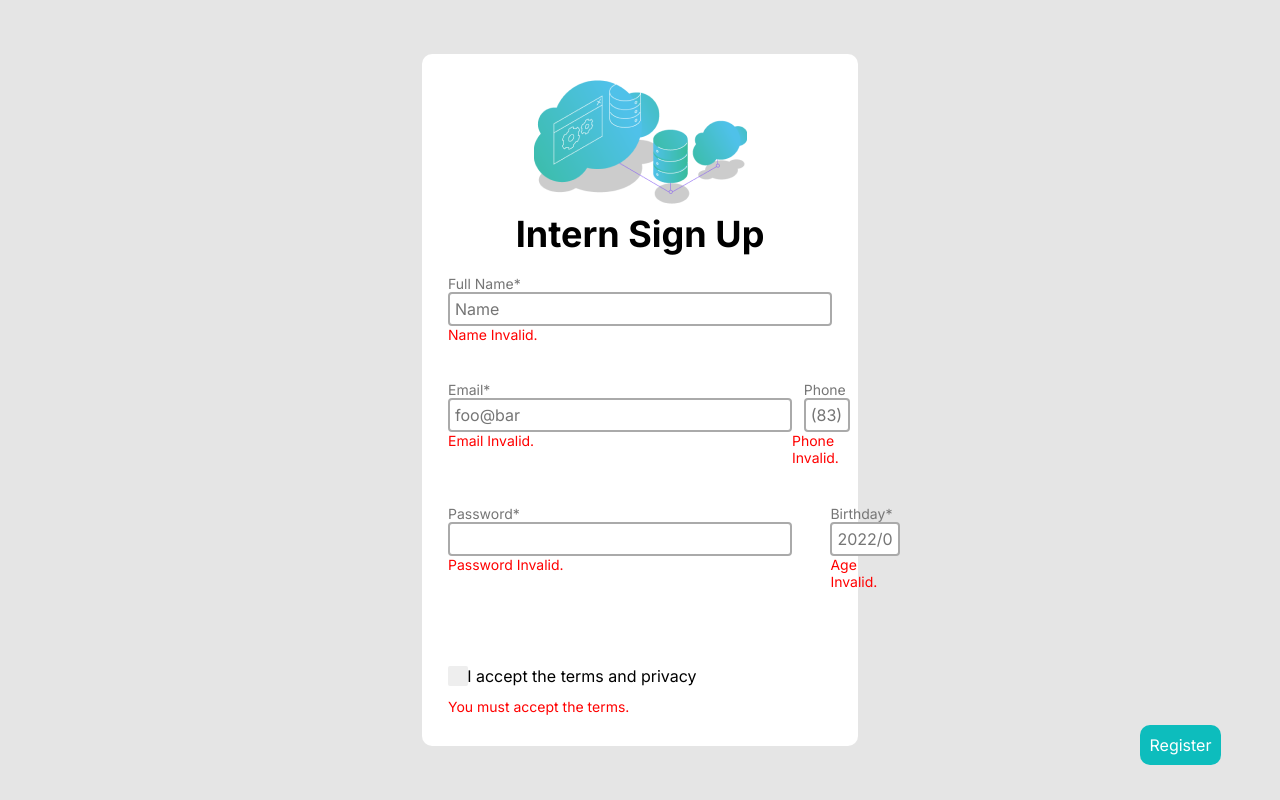
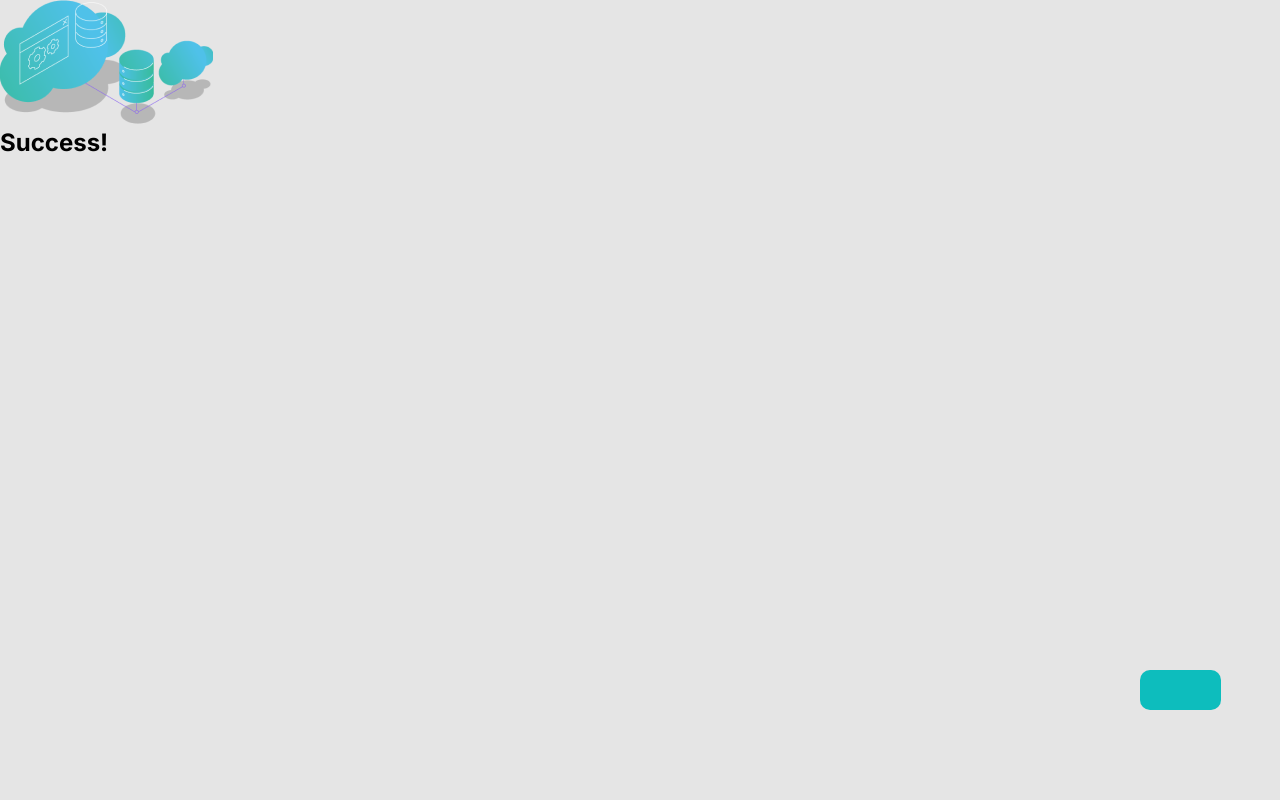
Before and after one commit to saamoff/react-form, a React (Create React App) app: page /success in a window 1280 px wide. Built offline with nearby package versions, Linux system fonts and the light colour scheme.

Commit message:
Feat: created validation in form input

```diff
--- a/package.json
+++ b/package.json
@@ -10,6 +10,7 @@
     "react": "^18.2.0",
     "react-datepicker": "^4.8.0",
     "react-dom": "^18.2.0",
+    "react-router-dom": "^6.3.0",
     "react-scripts": "5.0.1",
     "styled-components": "^5.3.5",
     "web-vitals": "^2.1.4"
--- a/src/App.js
+++ /dev/null
@@ -1,14 +0,0 @@
-import React from "react";
-import Login from "./pages/Login/login.jsx";
-import Success from "./pages/Success/success.js";
-
-const App = () => {
-  return (
-    <div>
-      <Login/>
-      {/* <Success/> */}
-    </div>
-  )
-};
-
-export default App;
--- a/src/components/Button/button.css
+++ b/src/components/Button/button.css
@@ -3,7 +3,7 @@
     justify-content: center;
     position: absolute;
     left: 1140px;
-    top: 725px;
+    top: 670px;
 }
 
 .div-button button{
--- a/src/components/Select/select.jsx
+++ b/src/components/Select/select.jsx
@@ -10,15 +10,16 @@ function TableDatePicker(...props) {
 
   return (
     <div className="date-div">
-      <label>Birthday*</label>
+      <label>Birthdate*</label>
       <DatePicker wrapperClassName="date-picker"
+      name={props.name}
       placeholderText='yyyy/mm/dd'
       dateFormat="yyyy/MM/dd"
       selected={date}
+      required='true'
       onChange={date => setDate(date)}
       minDate={new Date("1945-01-01")}
       maxDate={moment().toDate()}/>
-      { !props.validation && <p className='error'>Age Invalid.</p>}
     </div>
 
   )
--- a/src/index.js
+++ b/src/index.js
@@ -1,10 +1,17 @@
 import React from 'react';
 import ReactDOM from 'react-dom/client';
-import App from './App';
+import Login from './pages/Login/login.jsx'
+import Success from './pages/Success/success.js'
+import { BrowserRouter, Routes, Route } from 'react-router-dom';
 
 const root = ReactDOM.createRoot(document.getElementById('root'));
 root.render(
   <React.StrictMode>
-    <App />
+    <BrowserRouter>
+      <Routes>
+        <Route path='/' element={<Login/>} />
+        <Route path='/success' element={<Success/>} />
+      </Routes>
+    </BrowserRouter>
   </React.StrictMode>
 );
--- a/src/pages/Login/login.jsx
+++ b/src/pages/Login/login.jsx
@@ -4,8 +4,77 @@ import Button from '../../components/Button/button.jsx'
 import photo from '../../assets/data_1.png';
 import './login.css';
 import TableDatePicker from '../../components/Select/select.jsx';
+import { useState } from 'react';
+import { useNavigate } from 'react-router-dom';
 
-const Login = () => {
+function SignUp(){
+
+  const navigation = useNavigate()
+  const [nameVal, setNameVal] = useState(true)
+  const [emailVal, setEmailVal] = useState(true)
+  const [phoneVal, setPhoneVal] = useState(true)
+  const [passVal, setPassVal] = useState(true)
+  const [checkTerm, setCheckTerm] = useState(true)
+  let validation = true
+
+  const validate = (a) =>{
+    a.preventDefault()
+
+    let fullName = localStorage.getItem('Name')
+    let email = localStorage.getItem('Email')
+    let phone = localStorage.getItem('Phone')
+    let password = localStorage.getItem('Password')
+    let terms = localStorage.getItem('terms')
+
+    if(fullName && fullName.length >= 4 && fullName.includes(' ')){
+      setNameVal(true)
+    }else{
+      setNameVal(false)
+      validation = false
+    }
+
+    if(email){
+      if(/^[a-z0-9]+@[a-z0-9]+\.[a-z]+$/.test(email)){
+        setEmailVal(true)
+      }else{
+        setEmailVal(false)
+        validation = false
+      }
+    }
+
+    if(phone){
+      if(/^[0-9]+$/.test(phone)){
+        setPhoneVal(true)
+      }else{
+        setPhoneVal(false)
+        validation = false
+      }
+    }
+
+    if(password){
+      if(/^[6-8]+$/.test(password)){
+        setPassVal(true)
+      }else{
+        setPassVal(false)
+        validation = false
+      }
+    }
+
+    if(terms){
+      if(terms === 'true'){
+        setCheckTerm(true)
+      }else{
+        setCheckTerm(false)
+        validation = false
+      }
+    }
+
+    if(validation){
+      navigation('/success')
+      localStorage.clear()
+    }
+  }
+
   return (
     <section className='main-wrapper'>
       <div className='div-wrapper'>
@@ -14,25 +83,26 @@ const Login = () => {
             <img src={photo} alt="Logo"/>
           </span>
           <h1 className='main-title'>Intern Sign Up</h1>
-          <form>
+          <form onSubmit={a => validate(a)}>
             <div className='form-upper'>
               <span className='flex-wrap'>
-                <Input nameInput="Name" id="Name" label="Full Name*" type="text" placeholder="Name" required/>
+                <Input nameInput="Name" id="Name" label="Full Name*" type="text" placeholder="Name" required validation={nameVal}/>
               </span>
               <span className='flex-wrap'>
-                <Input class="input-email" nameInput="Email" id="Email" label="Email*" type="email" placeholder="foo@bar" required/>
-                <Input class="input-phone" nameInput="Phone" maxLength={11} id="Phone" label="Phone" type="text" placeholder="(83) 00000-0000"/>
+                <Input class="input-email" nameInput="Email" id="Email" label="Email*" type="email" placeholder="foo@bar" required validation={emailVal}/>
+                <Input class="input-phone" nameInput="Phone" maxLength={11} id="Phone" label="Phone" type="text" placeholder="(83) 00000-0000" validation={phoneVal}/>
               </span>
               <span className='flex-wrap'>
-                <Input class="input-password" nameInput="Password" id="Password" label="Password*" type="password" required/>
-                <TableDatePicker></TableDatePicker>
+                <Input class="input-password" nameInput="Password" id="Password" label="Password*" type="password" required validation={passVal}/>
+                <TableDatePicker name="Birthdate"></TableDatePicker>
               </span>
             </div>
             <div className='form-lower'>
               <span>
-                <Checkbox name='Check'
+                <Checkbox name='terms'
                 label="I accept the terms and privacy"
-                errorMsg='You must accept the terms.'/>
+                errorMsg='You must accept the terms.'
+                validation={checkTerm}/>
               </span>
               <Button value='Register'/>
             </div>
@@ -43,4 +113,4 @@ const Login = () => {
   )
 }
 
-export default Login
+export default SignUp
```
Also changed, not shown: 1 other file (tests, documents, lock files or other folders).
